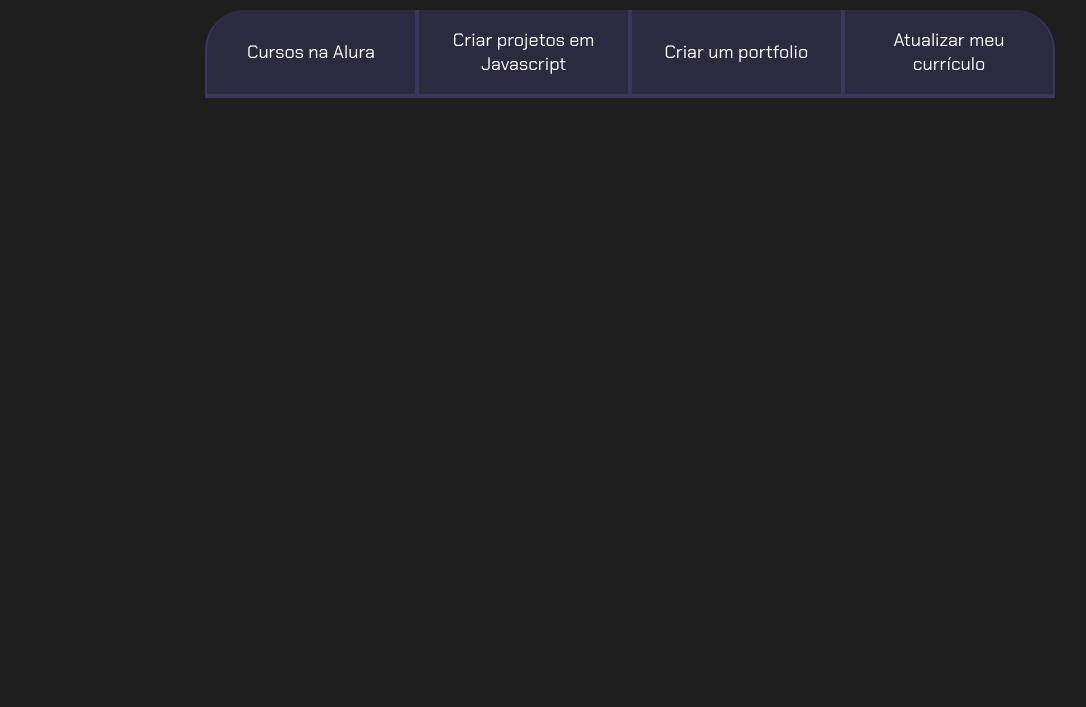
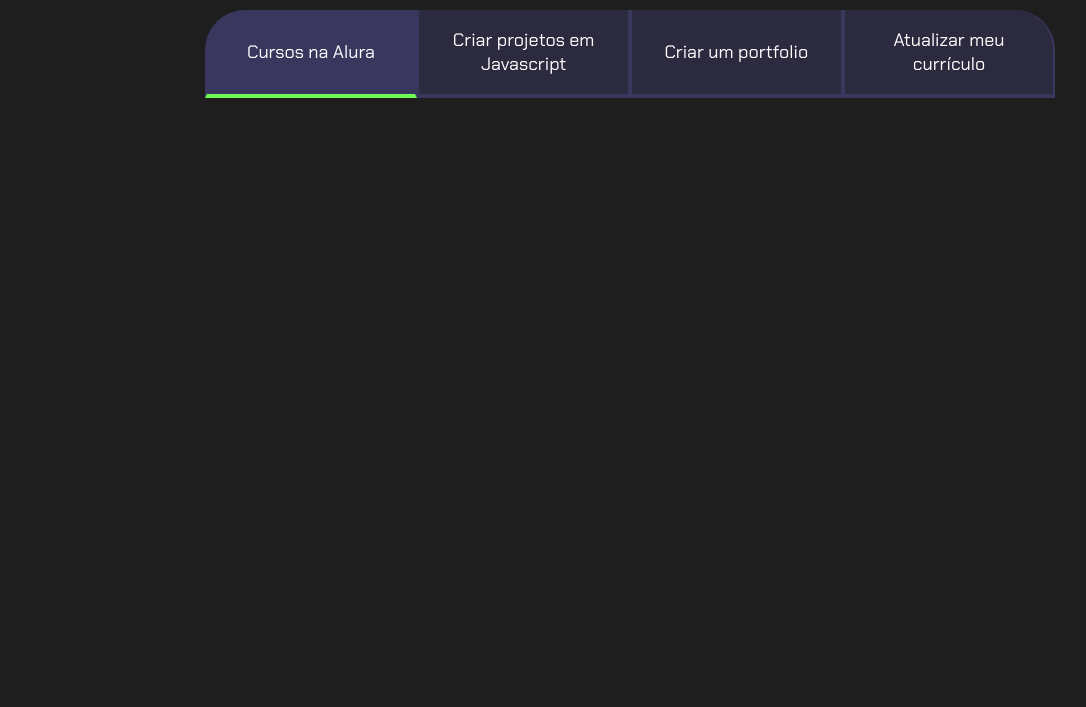
Before and after one commit to BferreiirAa/Pv, a plain HTML site: page index.html in a window 1280 px wide. Shown: the part 93-800 px from the top of the page, without its empty margins (10-1096 px from the left). Drawn offline with Linux system fonts and the light colour scheme.

Commit message:
Update index.html

```diff
--- a/index.html
+++ b/index.html
@@ -12,11 +12,12 @@
     <section class="conteudo-principal">
         <h2 class="titulo-principal">Meus Objetivos do ano<span>_</span></h2>
         <div class="botoes">
-            <button class="botao">Cursos na Alura</button>
+            <button class="botao ativo">Cursos na Alura</button>
             <button class="botao">Criar projetos em Javascript</button>
             <button class="botao">Criar um portfolio</button>
             <button class="botao">Atualizar meu currículo</button>
         </div>
     </section>
+    <script src="main.js"></script>
 </body>
 </html>
```
